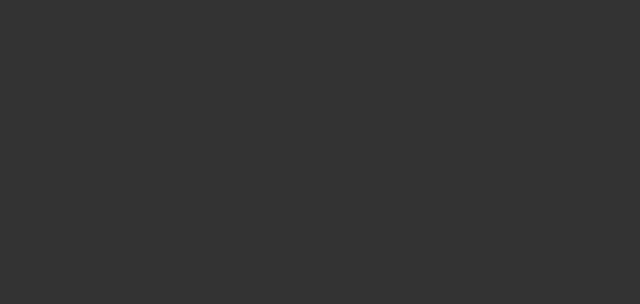
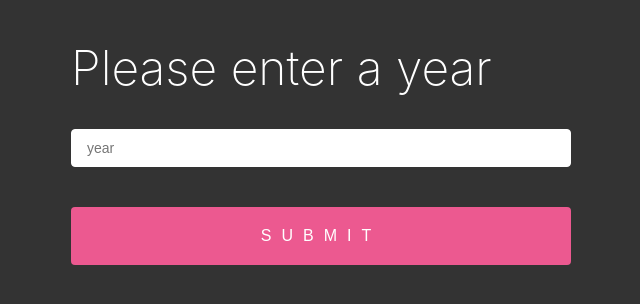
Before and after one commit to abdimohamud/CaliforniaWildFires, a React (Create React App) app in the folder geomapdisplay/: page / in a window 1280 px wide. Shown: the top 304 px of the page, without its empty margins (319-959 px from the left). Built offline with nearby package versions, Linux system fonts and the light colour scheme.

Commit message:
created form with styling/state-management, working on fetching data from API

```diff
--- a/geomapdisplay/package.json
+++ b/geomapdisplay/package.json
@@ -6,9 +6,11 @@
     "@testing-library/jest-dom": "^5.11.6",
     "@testing-library/react": "^11.1.2",
     "@testing-library/user-event": "^12.2.2",
+    "axios": "^0.21.0",
     "node-sass": "^4.14.1",
     "react": "^17.0.1",
     "react-dom": "^17.0.1",
+    "react-hook-form": "^6.11.1",
     "react-scripts": "4.0.0",
     "web-vitals": "^0.2.4"
   },
--- a/geomapdisplay/src/App.js
+++ b/geomapdisplay/src/App.js
@@ -1,9 +1,33 @@
-
+import React, {useState, useEffect} from 'react'
+import axios from 'axios'
+import { useForm } from "react-hook-form";
+import Data from './components/Data'
 import './App.scss';
 
 function App() {
+  const [data, setData] = useState();
+  const { register, errors, handleSubmit } = useForm({
+    mode: "onBlur"
+  });
+  const onSubmit = (data) => {
+    setData(data);
+  };
   return (
     <div className="App">
+      <div className="Login">
+       <form onSubmit={handleSubmit(onSubmit)}>
+        <div>
+          <label htmlFor="year">Please enter a year</label>
+          <input
+            name="year"
+            id="year"
+            placeholder="year"
+            ref={register({ minLength: 3 })}
+          />
+          <input type="submit" id="submit"/>
+          </div>
+        </form>
+      </div>
 
     </div>
   );
--- a/geomapdisplay/src/App.scss
+++ b/geomapdisplay/src/App.scss
@@ -2,3 +2,131 @@
   height: 100%;
   background: #333;
 }
+
+
+form {
+  max-width: 500px;
+  margin: 0 auto;
+}
+
+h1 {
+  font-weight: 100;
+  color: white;
+  text-align: center;
+  padding-bottom: 10px;
+  border-bottom: 1px solid rgb(79, 98, 148);
+}
+
+.form {
+  background: #0e101c;
+  max-width: 400px;
+  margin: 0 auto;
+}
+
+.er p {
+  color: #bf1650;
+}
+
+.er p::before {
+  display: inline;
+  content: "⚠ ";
+}
+
+input,
+textarea {
+  display: block;
+  box-sizing: border-box;
+  width: 100%;
+  border-radius: 4px;
+  border: 1px solid white;
+  padding: 10px 15px;
+  margin-bottom: 10px;
+  font-size: 14px;
+}
+
+label {
+  line-height: 2;
+  text-align: left;
+  display: block;
+  margin-bottom: 13px;
+  margin-top: 20px;
+  color: white;
+  font-size: 3rem;
+  font-weight: 200;
+}
+
+button[type="submit"],
+input[type="submit"] {
+  background: #ec5990;
+  color: white;
+  text-transform: uppercase;
+  border: none;
+  margin-top: 40px;
+  padding: 20px;
+  font-size: 16px;
+  font-weight: 100;
+  letter-spacing: 10px;
+}
+
+button[type="submit"]:hover,
+input[type="submit"]:hover {
+  background: #bf1650;
+}
+
+button[type="submit"]:active,
+input[type="button"]:active,
+input[type="submit"]:active {
+  transition: 0.3s all;
+  transform: translateY(3px);
+  border: 1px solid transparent;
+  opacity: 0.8;
+}
+
+input:disabled {
+  opacity: 0.4;
+}
+
+input[type="button"]:hover {
+  transition: 0.3s all;
+}
+
+button[type="submit"],
+input[type="button"],
+input[type="submit"] {
+  -webkit-appearance: none;
+}
+
+.Login {
+  max-width: 600px;
+  margin: 0 auto;
+}
+
+button[type="button"] {
+  display: block;
+  appearance: none;
+  background: #333;
+  color: white;
+  border: none;
+  text-transform: uppercase;
+  padding: 10px 20px;
+  border-radius: 4px;
+}
+
+pre {
+  color: white;
+}
+
+hr {
+  margin-top: 30px;
+}
+
+button {
+  display: block;
+  appearance: none;
+  margin-top: 40px;
+  border: 1px solid #333;
+  margin-bottom: 20px;
+  text-transform: uppercase;
+  padding: 10px 20px;
+  border-radius: 4px;
+}
--- /dev/null
+++ b/geomapdisplay/src/components/Data.js
@@ -0,0 +1,10 @@
+import React, { useState } from "react";
+import { useForm } from "react-hook-form";
+
+const Data =(props) => {
+
+    return (
+        <div></div>
+    )
+}
+export default Data;
```
Also changed, not shown: 1 other file (tests, documents, lock files or other folders).
